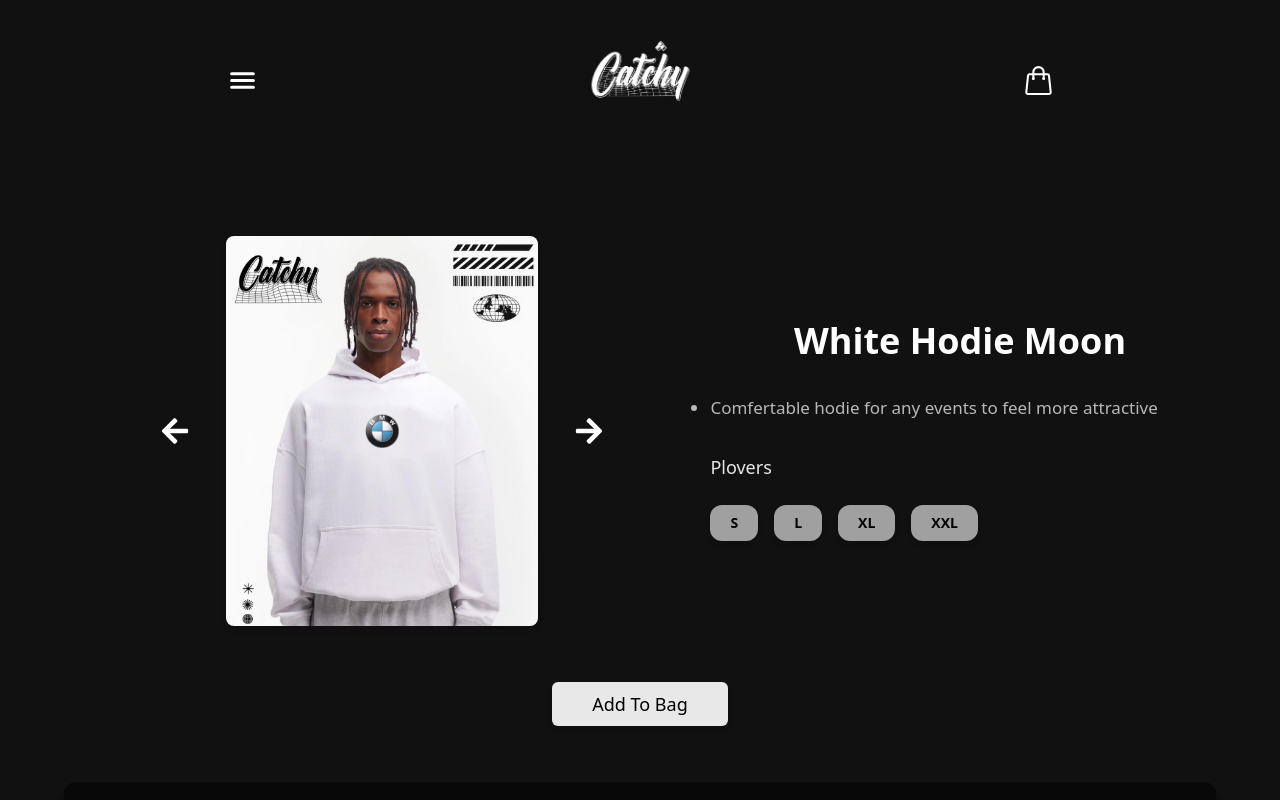
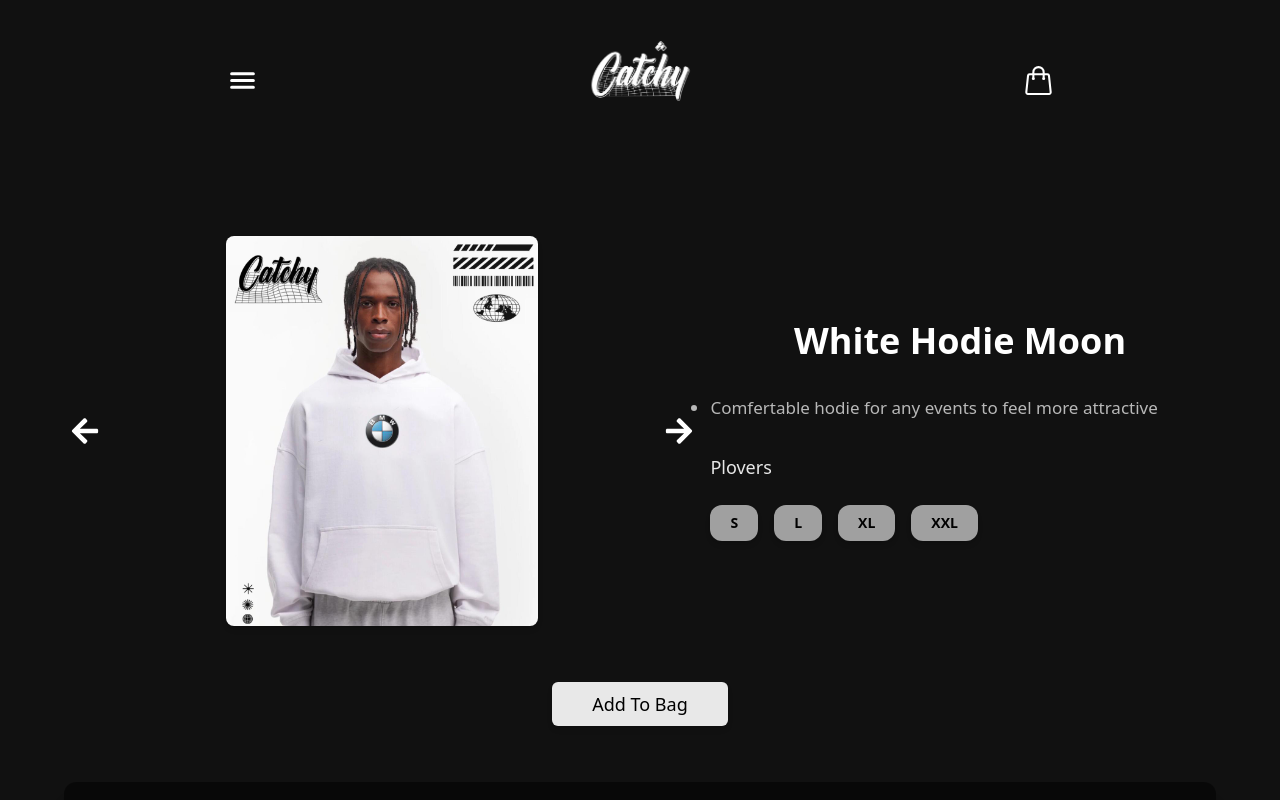
Before and after one commit to mohamednatsu/catchy-store-next-js, a Next.js app: page /products/1 in a window 1280 px wide. Shown: the top 800 px of the page. Built offline with nearby package versions, Linux system fonts and the light colour scheme.

Commit message:
add arrows

```diff
--- a/app/(products)/products/[id]/page.jsx
+++ b/app/(products)/products/[id]/page.jsx
@@ -73,19 +73,19 @@ function Page({ params }) {
                         </div>
                     </div>
 
-                    <div className="md:w-1/2 w-[70%] flex flex-row-reverse gap-9 justify-center items-center">
+                    <div className="md:w-1/2 w-[90%] flex flex-row-reverse gap-9 justify-between items-center">
                         {/* {isLoading &&  <Loading size={24} color={"white"} />  } */}
 
                         <FaArrowRight
                             onClick={handleNextSlide}
                             color="white"
-                            className="cursor-pointer hover:translate-x-[4px] transition-all duration-700 ease-in-out"
+                            className="cursor-pointer hover:translate-x-[4px] transition-all  md:text-[33px] text-[30px]"
                             size={30}
                         />
 
                         <Image
                             onLoadingComplete={() => setLoading(false)}
-                            className="md:w-[50%] md:h-[50%] w-[75%] rounded-lg shadow-md transition-all delay-150"
+                            className="md:w-[50%] md:h-[50%] w-[65%] rounded-lg shadow-md transition-all delay-150"
                             alt={product.name}
                             src={currentImage}
                         />
@@ -93,7 +93,7 @@ function Page({ params }) {
                         <FaArrowLeft
                             onClick={handlePrevSlide}
                             color="white"
-                            className="cursor-pointer hover:translate-x-[-4px] transition-all"
+                            className="cursor-pointer hover:translate-x-[-4px] transition-all md:text-[33px] text-[30px]"
                             size={30}
                         />
                     </div>
```
